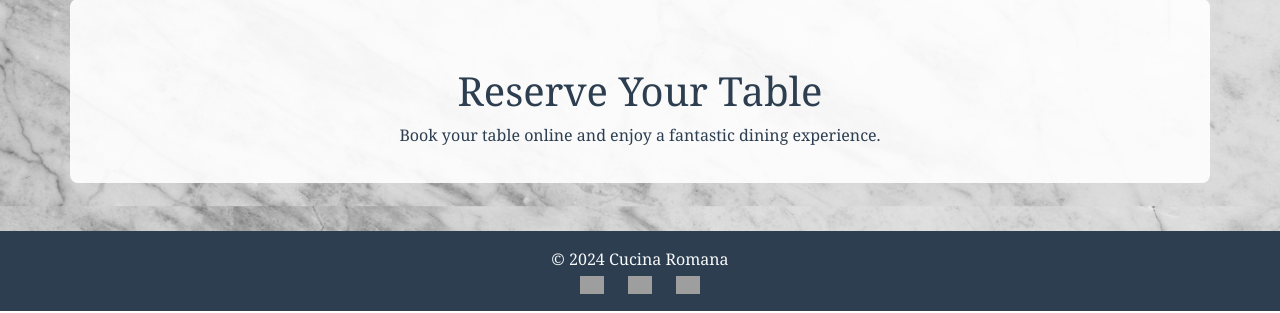
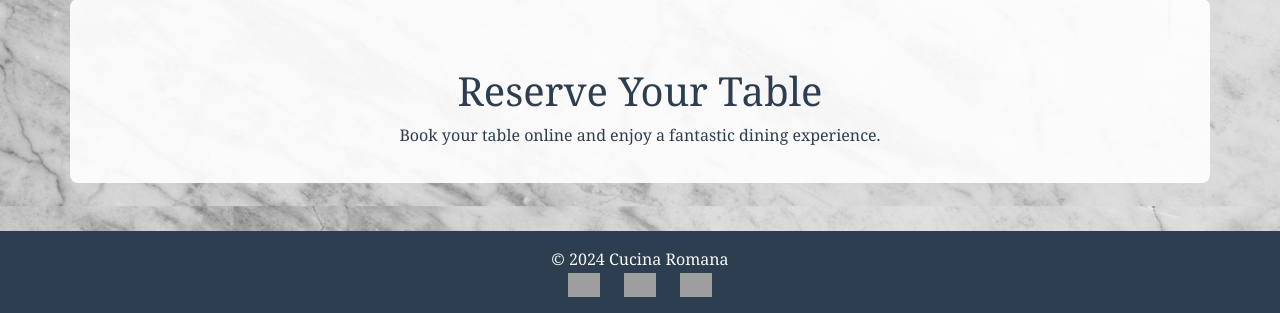
Before and after one commit to Malethrion/Restaurant-booking-system, a Django app: page / in a window 1280 px wide. Shown: the part 647-960 px from the top of the page. Run offline with Django 4.2, Linux system fonts and the light colour scheme; grey boxes are pictures that could not be loaded.

Commit message:
Fix social media icon links in footer and add proper URLs

```diff
--- a/static/css/styles.css
+++ b/static/css/styles.css
@@ -217,3 +217,14 @@ h2, h3 {
         font-size: 1.4rem;
     }
 }
+
+/* Footer Social Media Icons */
+.social-media-links img {
+    width: 32px; /* Set the size of the icons */
+    margin: 0 10px;
+    transition: transform 0.2s; /* Add a transition effect */
+}
+
+.social-media-links img:hover {
+    transform: scale(1.1); /* Slightly enlarge the icons when hovered */
+}
--- a/templates/base.html
+++ b/templates/base.html
@@ -56,9 +56,9 @@
     <footer class="footer text-center mt-5 py-3">
         <p>&copy; 2024 Cucina Romana</p>
         <div class="social-media-links">
-            <a href="#"><img src="{% static 'img/facebook-icon.png' %}" alt="Facebook"></a>
-            <a href="#"><img src="{% static 'img/instagram-icon.png' %}" alt="Instagram"></a>
-            <a href="#"><img src="{% static 'img/twitter-icon.png' %}" alt="Twitter"></a>
+            <a href="https://www.facebook.com" target="_blank"><img src="{% static 'img/facebook-icon.png' %}" alt="Facebook" class="social-icon"></a>
+            <a href="https://www.instagram.com" target="_blank"><img src="{% static 'img/instagram-icon.png' %}" alt="Instagram" class="social-icon"></a>
+            <a href="https://www.x.com" target="_blank"><img src="{% static 'img/x-icon.png' %}" alt="X" class="social-icon"></a>
         </div>
     </footer>
 
```
